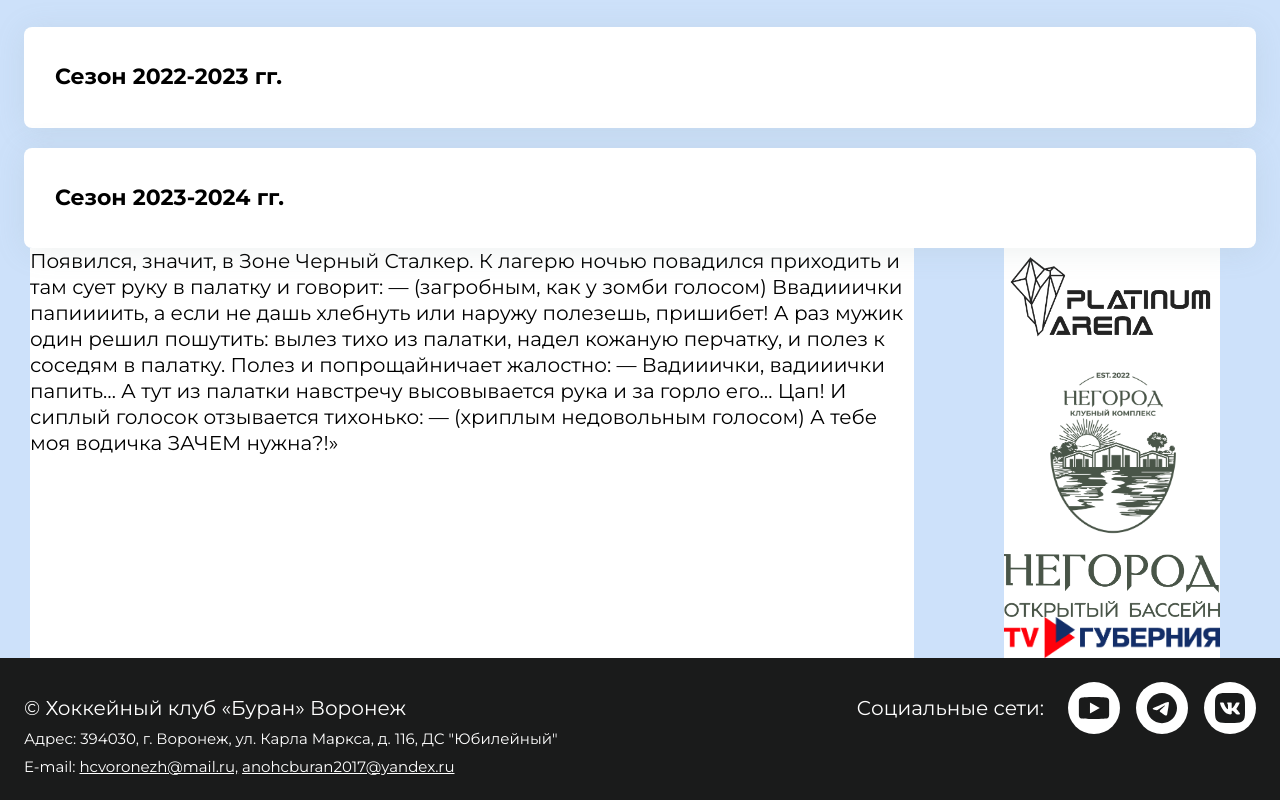
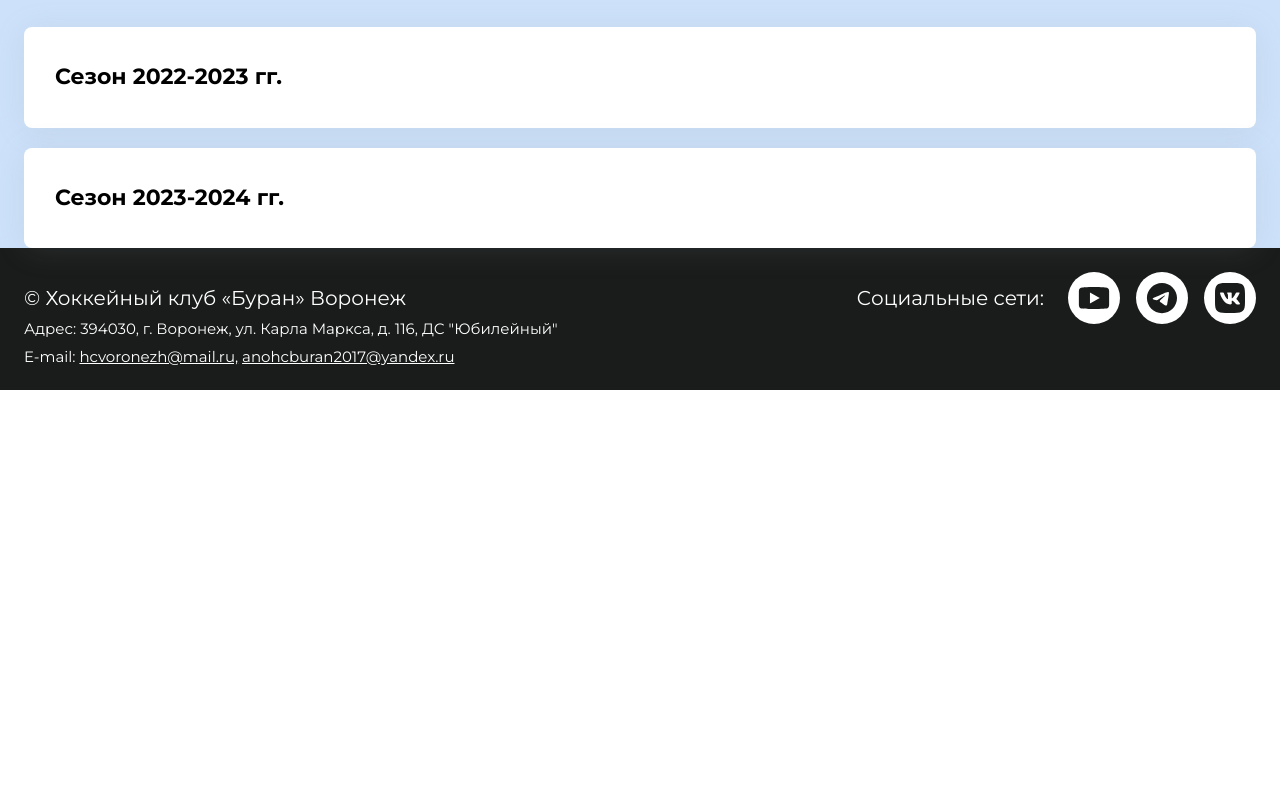
Before and after one commit to Wolahi/buran, a React (Vite) app: page / in a window 1280 px wide. Shown: the part 1289-2089 px from the top of the page. After the commit the page ends 1679 px from the top, so only its background shows below. Built offline with nearby package versions, Linux system fonts and the light colour scheme.

Commit message:
minor fixes

```diff
--- a/src/app/App.tsx
+++ b/src/app/App.tsx
@@ -2,7 +2,6 @@ import { useLocation } from "react-router";
 
 import AppRouter from "./router/router";
 
-import About from "@/widgets/About/about.tsx";
 import Footer from "@/widgets/Footer/footer";
 import Header from "@/widgets/Header/Header";
 
@@ -16,7 +15,6 @@ const App = () => {
 
       <main>
         <AppRouter />
-        <About />
       </main>
       {currentLinks.includes(location.pathname) && <Footer />}
     </div>
--- a/src/pages/BranchingPage/indexPage.tsx
+++ b/src/pages/BranchingPage/indexPage.tsx
@@ -1,32 +1,26 @@
 import style from "./styles.module.scss";
+
+import About from "@/widgets/About/about.tsx";
 
 const IndexPage = () => (
   <div className={style.branching}>
     <div className="inner">
       <h3 className={style.branching__title}>Страницы: </h3>
-      <a
-        className={style.branching__name}
-        href="/main"
-      >
+      <a className={style.branching__name} href="/main">
         Main Page
       </a>
       <br />
       <br />
-      <a
-        className={style.branching__name}
-        href="/admin"
-      >
+      <a className={style.branching__name} href="/admin">
         Admin Page
       </a>
       <br />
       <br />
-      <a
-        className={style.branching__name}
-        href="/commands"
-      >
+      <a className={style.branching__name} href="/commands">
         Comands Page
       </a>
     </div>
+    <About />
   </div>
 );
 
```
